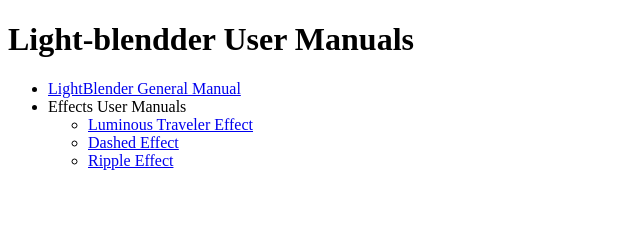
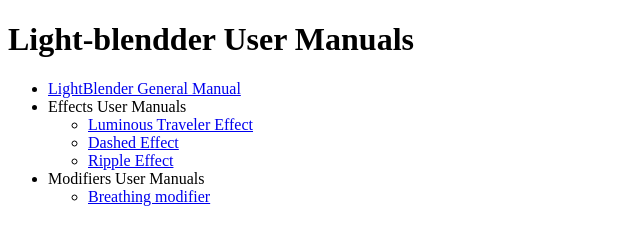
Before and after one commit to BitParsers-Inc/BitParsers-Inc.github.io, a plain HTML site: page light-blender-manual/index.html in a window 1280 px wide. Shown: the whole page, without its empty margins (0-640 px from the left). Drawn offline with Linux system fonts and the light colour scheme.

Commit message:
Add breathing modifier

```diff
--- a/light-blender-manual/index.html
+++ b/light-blender-manual/index.html
@@ -21,6 +21,14 @@
         		</li>
         	</ul>
         </li>
+        <li>
+        	Modifiers User Manuals
+        	<ul>
+        		<li>
+        			<a href="./breathing modifier/index.html">Breathing modifier</a>
+        		</li>
+        	</ul>
+        </li>
 
     </ul>
 </body>
```
Also changed, not shown: light-blender-manual/breathing modifier/index.html (added, +7 -0 lines), 2 other files.
